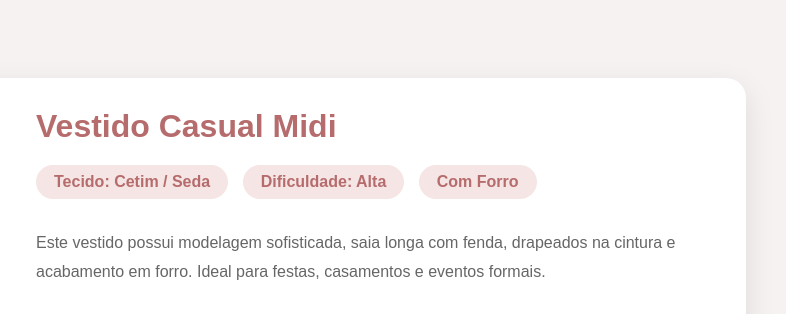
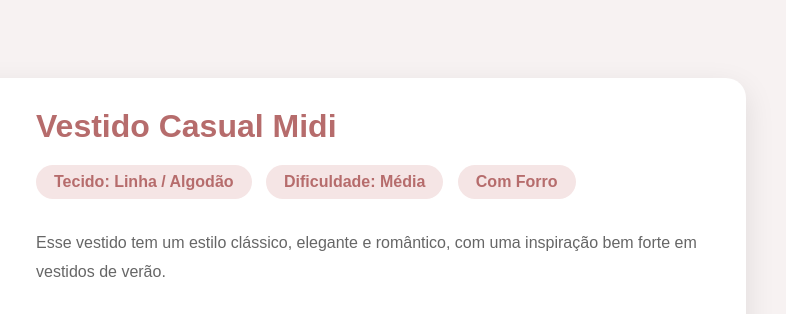
Before and after one commit to nycki10/site-Moda, a plain HTML site: page detalhes-molde3.html in a window 1280 px wide. Shown: the top 314 px of the page, 494-1280 px from the left. Drawn offline with Linux system fonts and the light colour scheme.

```diff
--- a/detalhes-molde3.html
+++ b/detalhes-molde3.html
@@ -23,15 +23,13 @@
                 <h1>Vestido Casual Midi</h1>
 
                 <div class="tags">
-                    <span>Tecido: Cetim / Seda</span>
-                    <span>Dificuldade: Alta</span>
+                    <span>Tecido: Linha / Algodão</span>
+                    <span>Dificuldade: Média</span>
                     <span>Com Forro</span>
                 </div>
 
                 <p>
-                    Este vestido possui modelagem sofisticada, saia longa com fenda,
-                    drapeados na cintura e acabamento em forro. Ideal para festas,
-                    casamentos e eventos formais.
+                    Esse vestido tem um estilo clássico, elegante e romântico, com uma inspiração bem forte em vestidos de verão.
                 </p>
 
                 <h2>Tabela de Medidas</h2>
```
Also changed, not shown: detalhes-molde1.html (+4 -4 lines), detalhes-molde4.html (+4 -3 lines), molde.html (+0 -72 lines).
